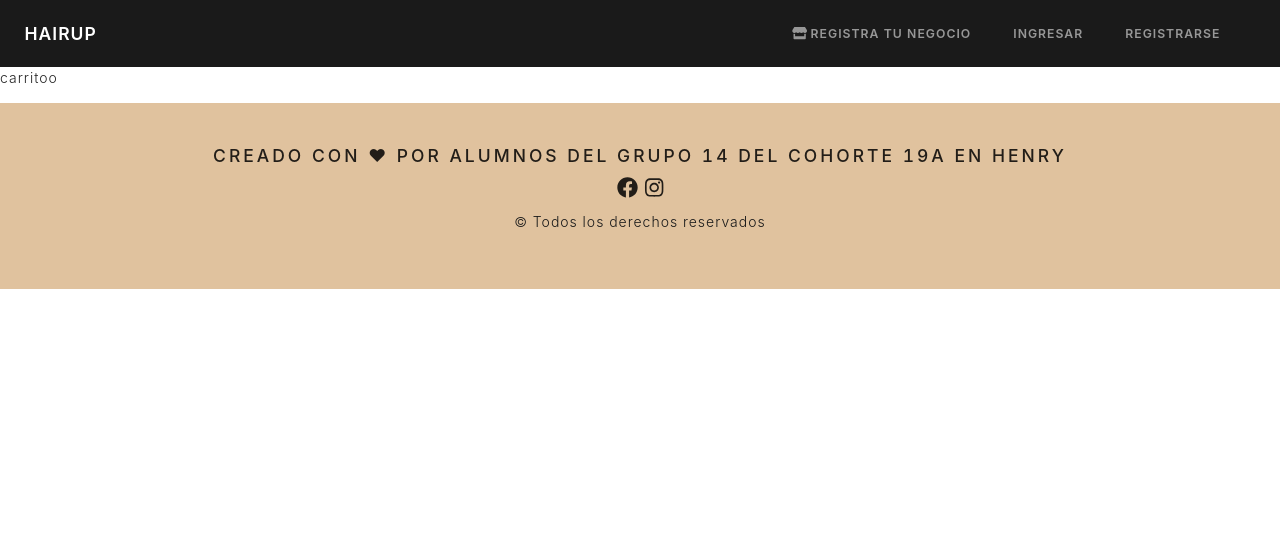
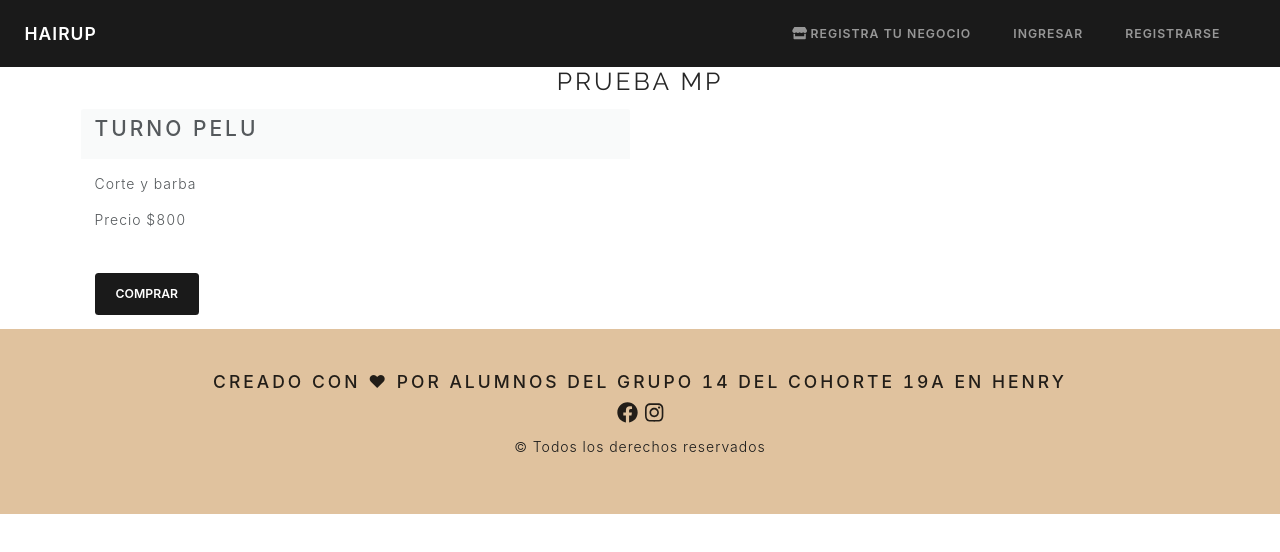
Before and after one commit to delfimassa/pfhenryfront, a React (Create React App) app: page /carrito in a window 1280 px wide. Shown: the top 552 px of the page. Built offline with nearby package versions, Linux system fonts and the light colour scheme; no server answers.

Commit message:
integracion mp

```diff
--- a/src/Components/Carrito.js
+++ b/src/Components/Carrito.js
@@ -2,10 +2,31 @@ import React from 'react';
 
 const Carrito = () => {
     return (
-        <div>
-            <p>carritoo</p>
+        <div className='container'>
+            <h2>prueba mp</h2>
+            <div className='row'>
+                <div className='col-md-6'>
+                    <div className='card'>
+                        <div className='card-header'>
+                            <h3>turno pelu</h3>
+                        </div>
+                        <div className='card-body'>
+                            <p>Corte y barba</p>
+                            <p>Precio $800</p>
+                            <div>
+                                <form action='http://localhost:4000/MP/create' method='POST'>
+                                    <input type='hidden' value='1' name='price'/>
+                                    <input type='hidden' value='Corte y barba' name='title'/>
+                                    <input type='submit' value='comprar' className='btn btn-primary'/>
+                                </form>
+                            </div>
+                        </div>
+                    </div>
+                </div>
+            </div>
         </div>
     );
 };
 
+
 export default Carrito;
```
